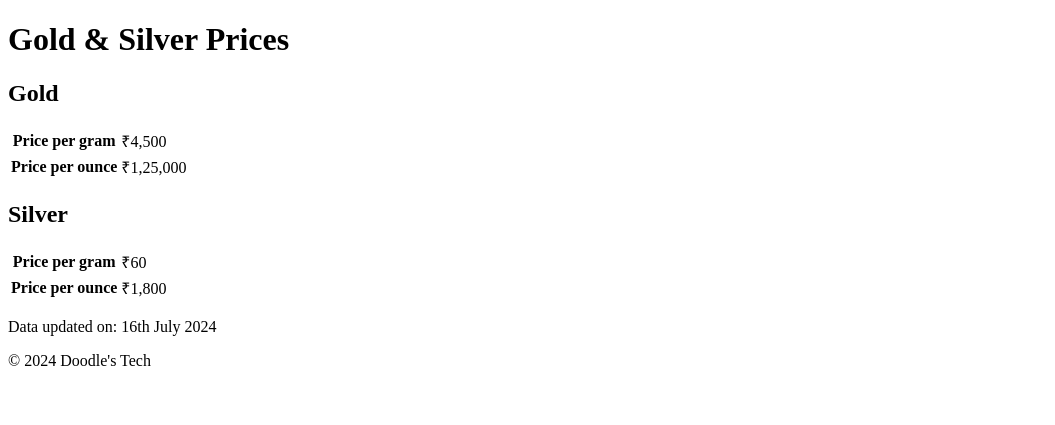
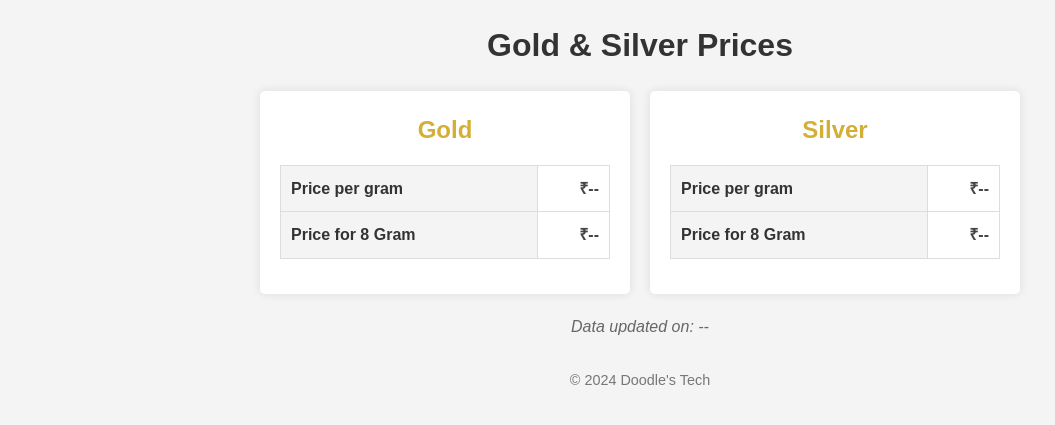
Before and after one commit to doodlestech/goldprice, a plain HTML site: page index.html in a window 1280 px wide. Shown: the whole page, without its empty margins (0-1055 px from the left). Drawn offline with Linux system fonts and the light colour scheme.

Commit message:
Add files via upload

```diff
--- a/index.html
+++ b/index.html
@@ -4,7 +4,7 @@
     <meta charset="UTF-8">
     <meta name="viewport" content="width=device-width, initial-scale=1.0">
     <title>Gold & Silver Prices</title>
-    <link rel="stylesheet" href="styless.css">
+    <link rel="stylesheet" href="styles.css">
 </head>
 <body>
     <header>
@@ -16,11 +16,11 @@
             <table>
                 <tr>
                     <th>Price per gram</th>
-                    <td>₹4,500</td>
+                    <td id="goldPricePerGram">₹--</td>
                 </tr>
                 <tr>
-                    <th>Price per ounce</th>
-                    <td>₹1,25,000</td>
+                    <th>Price for 8 Gram</th>
+                    <td id="goldPriceFor8Gram">₹--</td>
                 </tr>
             </table>
         </div>
@@ -29,20 +29,32 @@
             <table>
                 <tr>
                     <th>Price per gram</th>
-                    <td>₹60</td>
+                    <td id="silverPricePerGram">₹--</td>
                 </tr>
                 <tr>
-                    <th>Price per ounce</th>
-                    <td>₹1,800</td>
+                    <th>Price for 8 Gram</th>
+                    <td id="silverPriceFor8Gram">₹--</td>
                 </tr>
             </table>
         </div>
     </section>
     <section class="update-date">
-        <p>Data updated on: <span id="update-date">16th July 2024</span></p>
+        <p>Data updated on: <span id="update-date">--</span></p>
     </section>
     <footer>
         <p>&copy; 2024 Doodle's Tech</p>
     </footer>
+    <script>
+        fetch('rates.json')
+            .then(response => response.json())
+            .then(data => {
+                document.getElementById('goldPricePerGram').innerText = `₹${data.gold.pricePerGram}`;
+                document.getElementById('goldPriceFor8Gram').innerText = `₹${data.gold.priceFor8Gram}`;
+                document.getElementById('silverPricePerGram').innerText = `₹${data.silver.pricePerGram}`;
+                document.getElementById('silverPriceFor8Gram').innerText = `₹${data.silver.priceFor8Gram}`;
+                document.getElementById('update-date').innerText = data.lastUpdate;
+            })
+            .catch(error => console.error('Error loading rates:', error));
+    </script>
 </body>
 </html>
```
